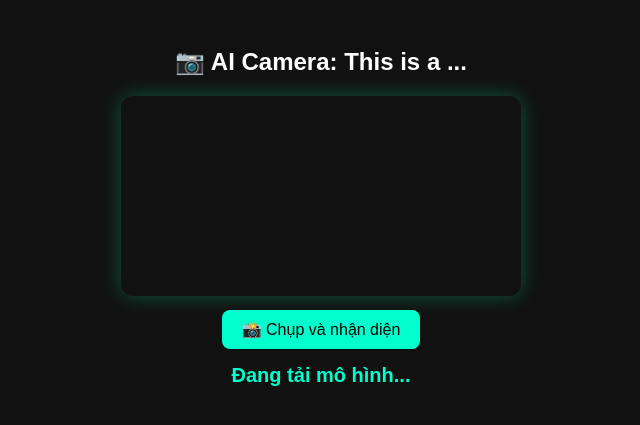
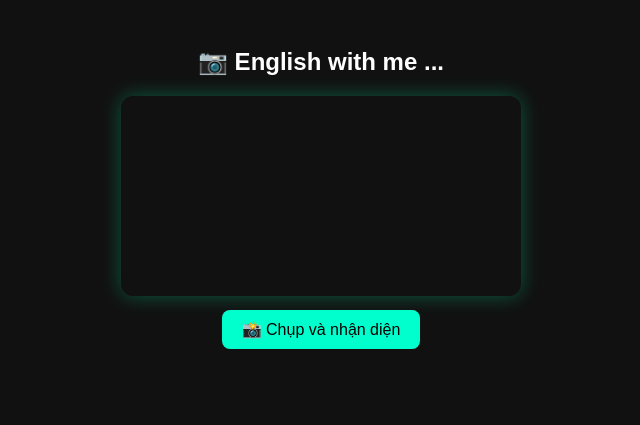
Before and after one commit to CloudmintULIS/My_App_1, a Flask app: page / in a window 1280 px wide. Shown: the top 425 px of the page, without its empty margins (319-959 px from the left). Run offline with Flask 3, Linux system fonts and the light colour scheme.

Commit message:
fix index.htlm

```diff
--- a/static/script.js
+++ b/static/script.js
@@ -27,7 +27,7 @@ button.addEventListener('click', () => {
     })
       .then(res => res.json())
       .then(data => {
-        resultDiv.innerText = '✅ This is a ' + data.label;
+        resultDiv.innerText = '✅ ' + data.label;
       })
       .catch(err => {
         resultDiv.innerText = '❌ Lỗi: ' + err.message;
--- a/templates/index.html
+++ b/templates/index.html
@@ -1,16 +1,16 @@
 <!DOCTYPE html>
 <html>
 <head>
-  <title>AI Camera - This is a ...</title>
+  <title>AI Camera...</title>
   <meta name="viewport" content="width=device-width, initial-scale=1">
   <link rel="stylesheet" href="{{ url_for('static', filename='style.css') }}">
 </head>
 <body>
-  <h2>📷 AI Camera: This is a ...</h2>
+  <h2>📷 English with me ...</h2>
   <video id="webcam" autoplay muted playsinline></video>
   <br>
   <button id="capture-btn">📸 Chụp và nhận diện</button>
-  <div id="result">Đang tải mô hình...</div>
+  <div id="result"></div>
 
   <canvas id="canvas" style="display:none;"></canvas>
   <script src="{{ url_for('static', filename='script.js') }}"></script>
```
